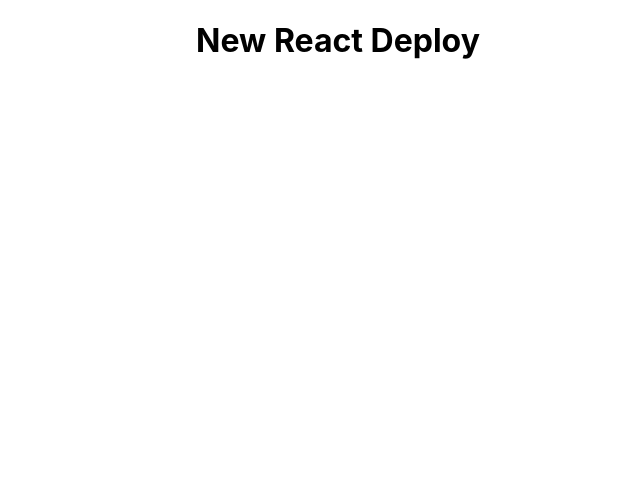
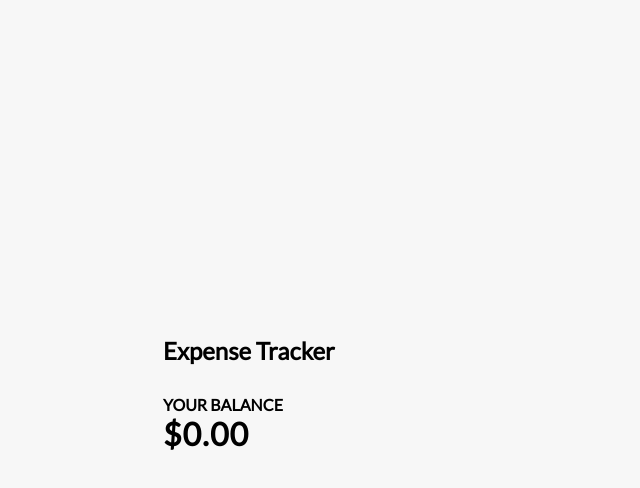
Before and after one commit to phucle-gin/react-expense-tracker, a React (Create React App) app: page / in a window 1280 px wide. Shown: the top 488 px of the page, without its empty margins (302-942 px from the left). Built offline with nearby package versions, Linux system fonts and the light colour scheme.

Commit message:
Adding global css and components

```diff
--- a/src/App.css
+++ b/src/App.css
@@ -1,38 +1,41 @@
-.App {
-  text-align: center;
+@import url('https://fonts.googleapis.com/css?family=Lato&display=swap');
+
+:root {
+  --box-shadow: 0 1px 3px rgba(0, 0, 0, 0.12), 0 1px 2px rgba(0, 0, 0, 0.24);
 }
 
-.App-logo {
-  height: 40vmin;
-  pointer-events: none;
+* {
+  box-sizing: border-box;
 }
 
-@media (prefers-reduced-motion: no-preference) {
-  .App-logo {
-    animation: App-logo-spin infinite 20s linear;
-  }
-}
-
-.App-header {
-  background-color: #282c34;
-  min-height: 100vh;
+body {
+  background-color: #f7f7f7;
   display: flex;
   flex-direction: column;
   align-items: center;
   justify-content: center;
-  font-size: calc(10px + 2vmin);
-  color: white;
+  min-height: 100vh;
+  margin: 0;
+  font-family: 'Lato', sans-serif;
 }
 
-.App-link {
-  color: #61dafb;
+.container {
+  margin: 30px auto;
+  width: 350px;
 }
 
-@keyframes App-logo-spin {
-  from {
-    transform: rotate(0deg);
-  }
-  to {
-    transform: rotate(360deg);
-  }
+h1 {
+  letter-spacing: 1px;
+  margin: 0;
 }
+
+h3 {
+  border-bottom: 1px solid #bbb;
+  padding-bottom: 10px;
+  margin: 40px 0 10px;
+}
+
+h4 {
+  margin: 0;
+  text-transform: uppercase;
+}
--- a/src/App.js
+++ b/src/App.js
@@ -1,10 +1,15 @@
 import React from "react";
+import { Header } from "./components/Header";
+import { Balance } from "./components/Balance";
 import "./App.css";
 
 function App() {
   return (
-    <div className="App">
-      <h1>New React Deploy</h1>
+    <div>
+      <Header />
+      <div className="container">
+        <Balance />
+      </div>
     </div>
   );
 }
--- /dev/null
+++ b/src/components/Balance.js
@@ -0,0 +1,10 @@
+import React from "react";
+
+export const Balance = () => {
+  return (
+    <>
+      <h4>Your Balance</h4>
+      <h1 id="balance">$0.00</h1>
+    </>
+  );
+};
--- /dev/null
+++ b/src/components/Header.js
@@ -0,0 +1,5 @@
+import React from "react";
+
+export const Header = () => {
+  return <h2>Expense Tracker</h2>;
+};
--- a/src/index.css
+++ /dev/null
@@ -1,13 +0,0 @@
-body {
-  margin: 0;
-  font-family: -apple-system, BlinkMacSystemFont, 'Segoe UI', 'Roboto', 'Oxygen',
-    'Ubuntu', 'Cantarell', 'Fira Sans', 'Droid Sans', 'Helvetica Neue',
-    sans-serif;
-  -webkit-font-smoothing: antialiased;
-  -moz-osx-font-smoothing: grayscale;
-}
-
-code {
-  font-family: source-code-pro, Menlo, Monaco, Consolas, 'Courier New',
-    monospace;
-}
--- a/src/index.js
+++ b/src/index.js
@@ -1,17 +1,5 @@
-import React from 'react';
-import ReactDOM from 'react-dom';
-import './index.css';
-import App from './App';
-import reportWebVitals from './reportWebVitals';
+import React from "react";
+import ReactDOM from "react-dom";
+import App from "./App";
 
-ReactDOM.render(
-  <React.StrictMode>
-    <App />
-  </React.StrictMode>,
-  document.getElementById('root')
-);
-
-// If you want to start measuring performance in your app, pass a function
-// to log results (for example: reportWebVitals(console.log))
-// or send to an analytics endpoint. Learn more: https://bit.ly/CRA-vitals
-reportWebVitals();
+ReactDOM.render(<App />, document.getElementById("root"));
--- a/src/reportWebVitals.js
+++ /dev/null
@@ -1,13 +0,0 @@
-const reportWebVitals = onPerfEntry => {
-  if (onPerfEntry && onPerfEntry instanceof Function) {
-    import('web-vitals').then(({ getCLS, getFID, getFCP, getLCP, getTTFB }) => {
-      getCLS(onPerfEntry);
-      getFID(onPerfEntry);
-      getFCP(onPerfEntry);
-      getLCP(onPerfEntry);
-      getTTFB(onPerfEntry);
-    });
-  }
-};
-
-export default reportWebVitals;
```
Also changed, not shown: src/setupTests.js (deleted, +0 -5 lines), src/logo.svg (deleted), 1 other file (tests, documents, lock files or other folders).
